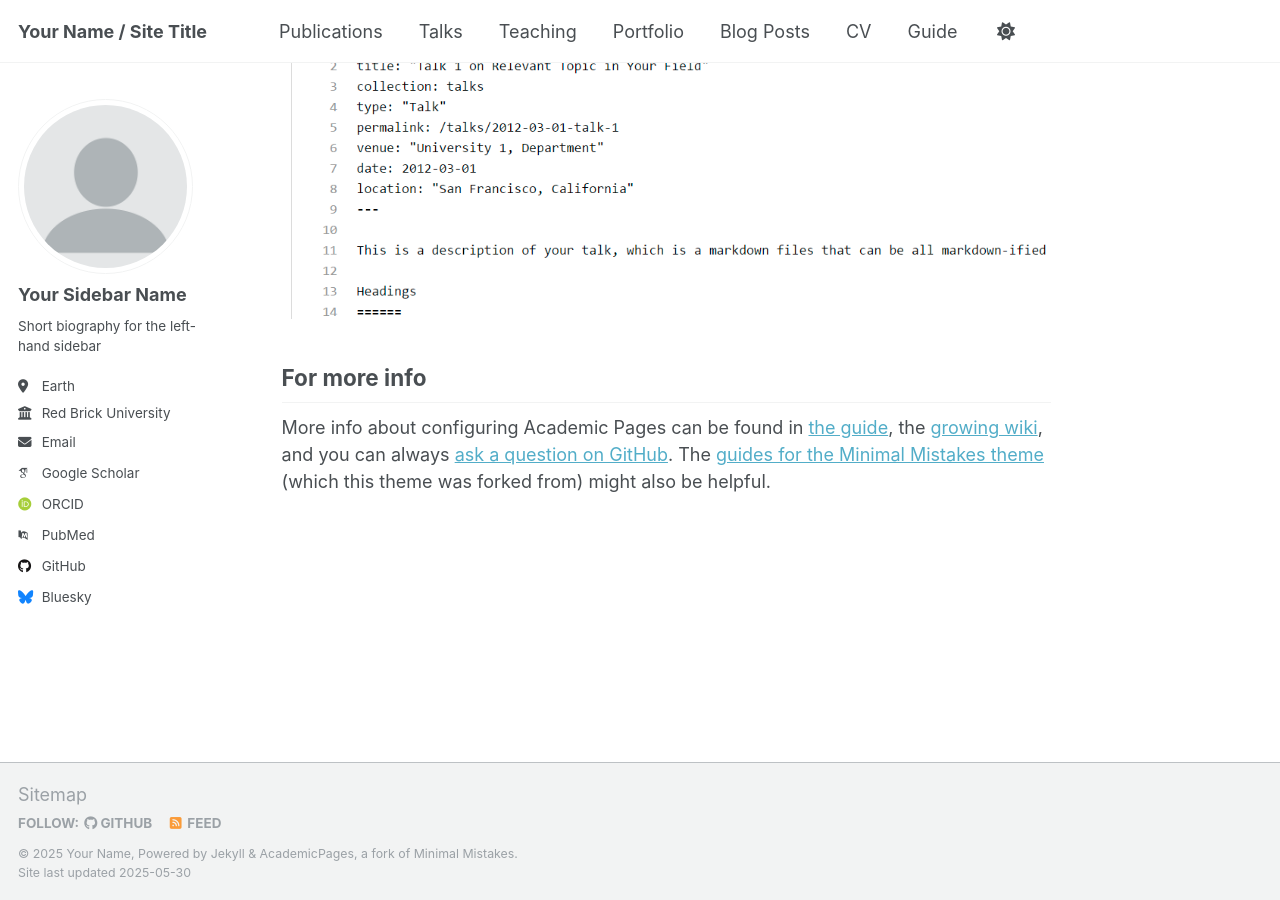
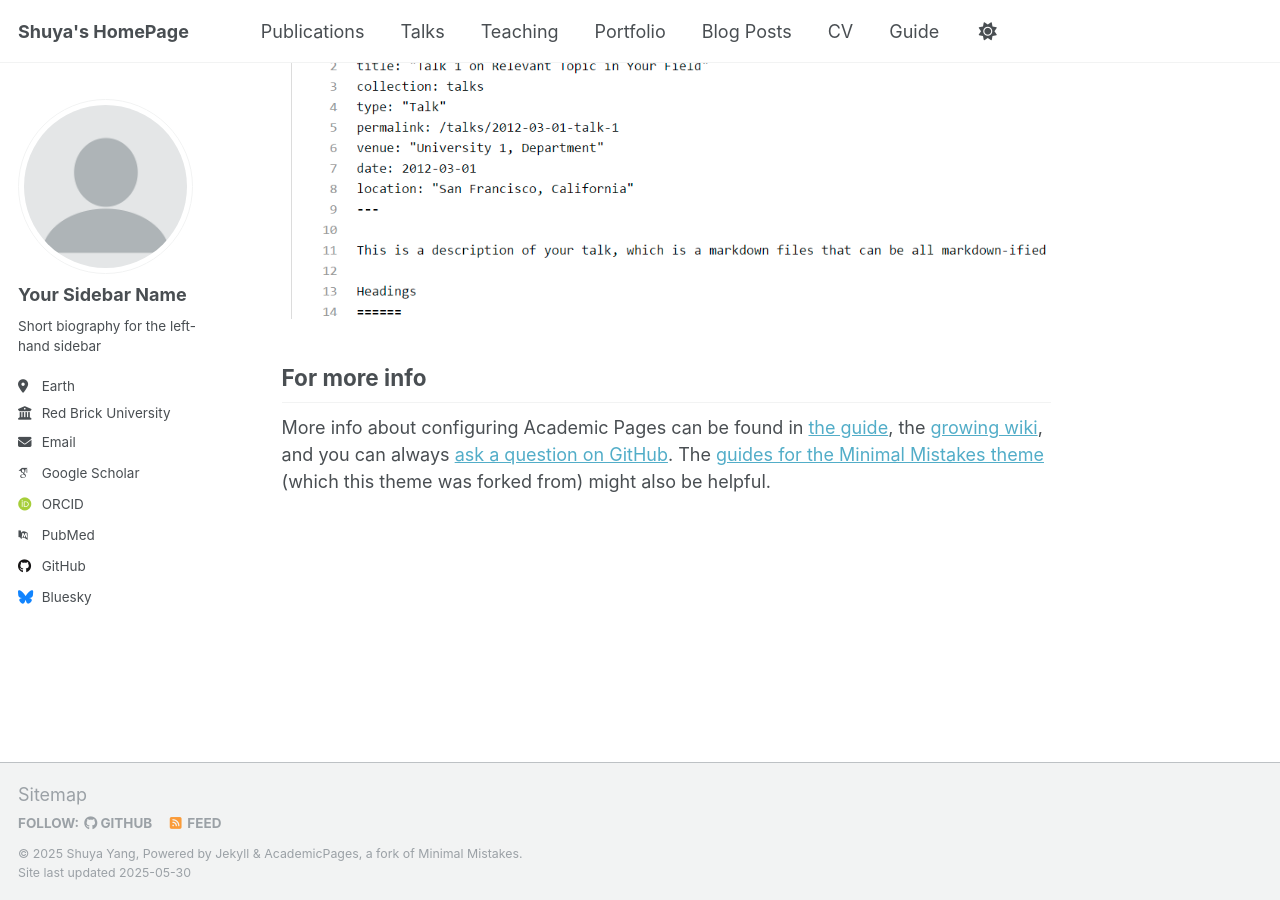
Before and after one commit to Shuya-9/Shuya-9.github.io, a Jekyll site: the page built from _pages/about.md, in a window 1280 px wide and 900 px high, scrolled down 2636 px. Built offline with Jekyll 4.4.1, drawn with Linux system fonts in a browser that asks for light colours; some web fonts are replaced.

Commit message:
Update _config.yml

```diff
--- a/_config.yml
+++ b/_config.yml
@@ -9,9 +9,9 @@
 # Basic Site Settings
 locale                   : "en-US"
 site_theme               : "default"
-title                    : "Your Name / Site Title"
+title                    : "Shuya's HomePage"
 title_separator          : "-"
-name                     : &name "Your Name"
+name                     : &name "Shuya Yang"
 description              : &description "personal description"
 url                      : https://academicpages.github.io # the base hostname & protocol for your site e.g. "https://[your GitHub username].github.io" or if you already have some other page hosted on Github then use "https://[your GitHub username].github.io/[Your Repo Name]"
 baseurl                  : "" # the subpath of your site, e.g. "/blog"
```
